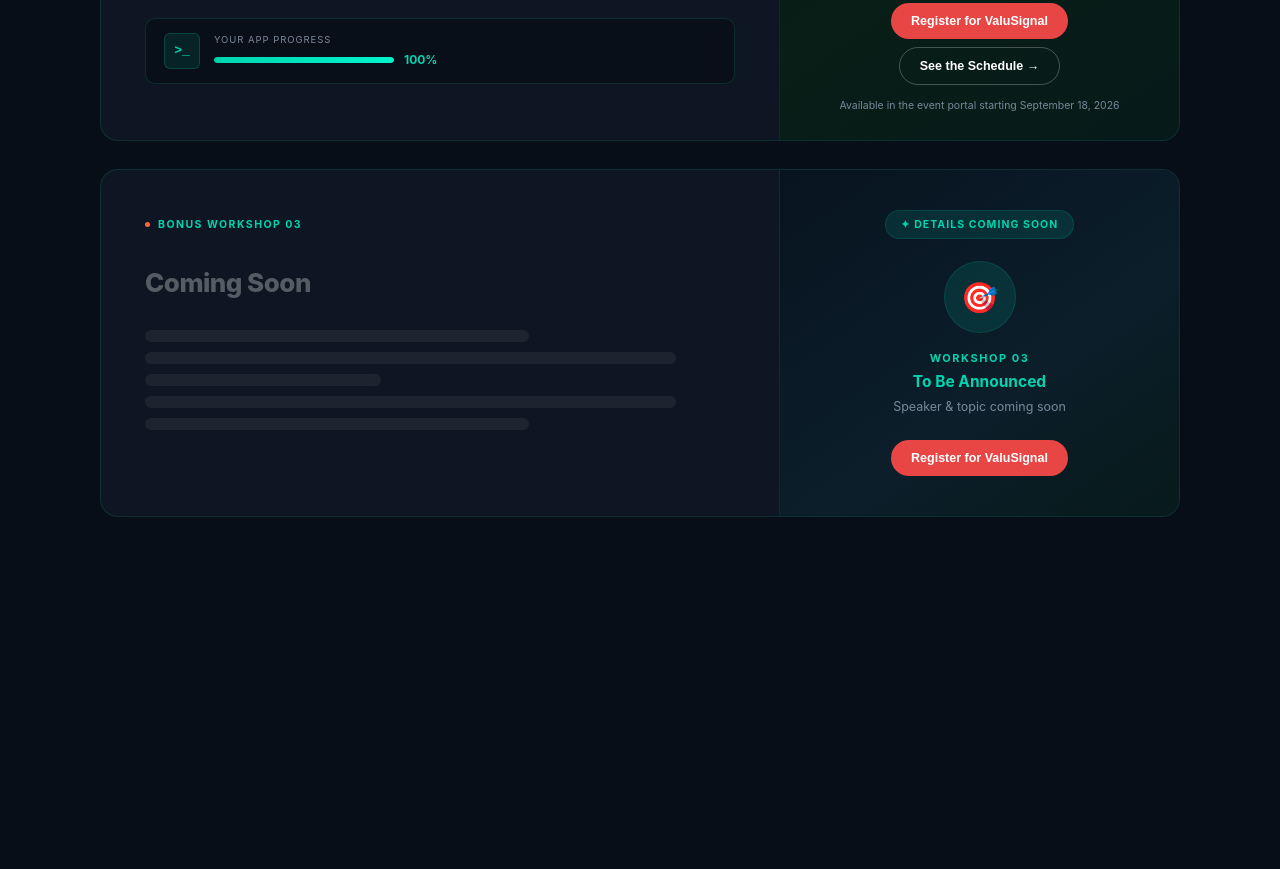
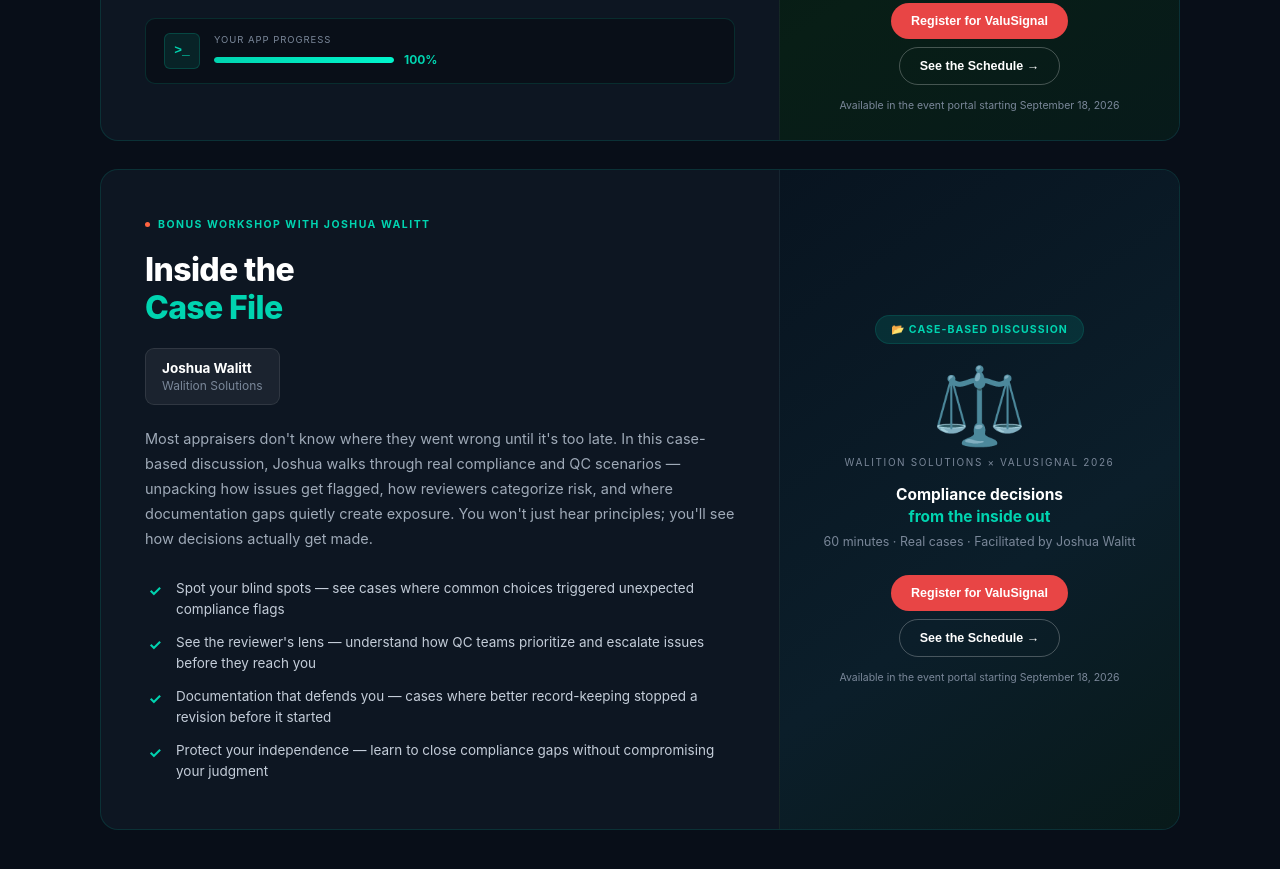
Before and after one commit to Elopezsu/ClaudeCodeTest, a plain HTML site: page workshops.html in a window 1280 px wide. Shown: the part 1136-2005 px from the top of the page. Before the commit the page ends 1717 px from the top, so only its background shows below. Drawn offline with Linux system fonts and the light colour scheme.

Commit message:
Add Workshop 3: Inside the Case File (Joshua Walitt)
Replace Coming Soon placeholder with full Compliance Command Center
card — case-based discussion format, teal check bullets, ⚖️ visual panel.

```diff
--- a/workshops.html
+++ b/workshops.html
@@ -541,28 +541,36 @@
       </div>
     </div>
 
-    <!-- ── Workshop 3: Placeholder ── -->
+    <!-- ── Workshop 3: Compliance Command Center ── -->
     <div class="card">
-      <div class="placeholder-body">
-        <div class="ws-label" style="color: var(--teal);">Bonus Workshop 03</div>
-        <div class="placeholder-title">Coming Soon</div>
-        <div style="display:flex;flex-direction:column;gap:10px;margin-top:16px;">
-          <div class="ph-row med"></div>
-          <div class="ph-row full"></div>
-          <div class="ph-row short"></div>
-          <div class="ph-row full"></div>
-          <div class="ph-row med"></div>
+      <div class="card-body">
+        <div class="ws-label" style="color:var(--teal);">Bonus Workshop with Joshua Walitt</div>
+        <h3 class="ws-title">Inside the<br><span class="teal">Case File</span></h3>
+        <div class="speaker">
+          <span class="speaker-name">Joshua Walitt</span>
+          <span class="speaker-role">Walition Solutions</span>
         </div>
+        <p class="ws-desc">
+          Most appraisers don't know where they went wrong until it's too late. In this case-based discussion, Joshua walks through real compliance and QC scenarios — unpacking how issues get flagged, how reviewers categorize risk, and where documentation gaps quietly create exposure. You won't just hear principles; you'll see how decisions actually get made.
+        </p>
+        <ul class="bullets">
+          <li><span class="check-icon">✓</span> Spot your blind spots — see cases where common choices triggered unexpected compliance flags</li>
+          <li><span class="check-icon">✓</span> See the reviewer's lens — understand how QC teams prioritize and escalate issues before they reach you</li>
+          <li><span class="check-icon">✓</span> Documentation that defends you — cases where better record-keeping stopped a revision before it started</li>
+          <li><span class="check-icon">✓</span> Protect your independence — learn to close compliance gaps without compromising your judgment</li>
+        </ul>
       </div>
       <div class="card-visual teal-theme">
-        <div class="vis-badge teal">✦ DETAILS COMING SOON</div>
-        <div class="placeholder-icon">🎯</div>
-        <div class="placeholder-label">Workshop 03</div>
-        <p class="vis-tagline"><span class="teal">To Be Announced</span></p>
-        <p class="vis-sub">Speaker & topic coming soon</p>
+        <div class="vis-badge teal">📂 CASE-BASED DISCUSSION</div>
+        <div class="vis-emoji">⚖️</div>
+        <div class="vis-collab">Walition Solutions × ValuSignal 2026</div>
+        <p class="vis-tagline">Compliance decisions<br><span class="teal">from the inside out</span></p>
+        <p class="vis-sub">60 minutes · Real cases · Facilitated by Joshua Walitt</p>
         <div class="btn-row">
           <button class="btn-primary">Register for ValuSignal</button>
+          <button class="btn-outline">See the Schedule →</button>
         </div>
+        <p class="vis-note">Available in the event portal starting September 18, 2026</p>
       </div>
     </div>
 
```
